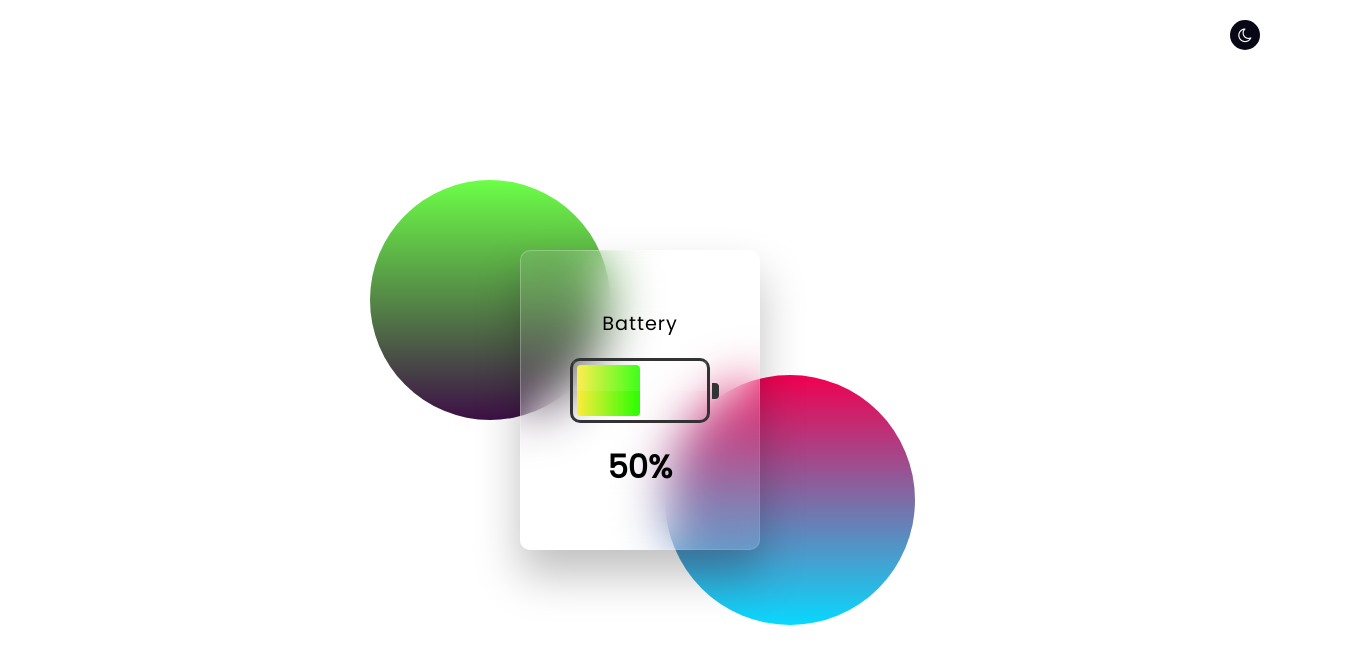
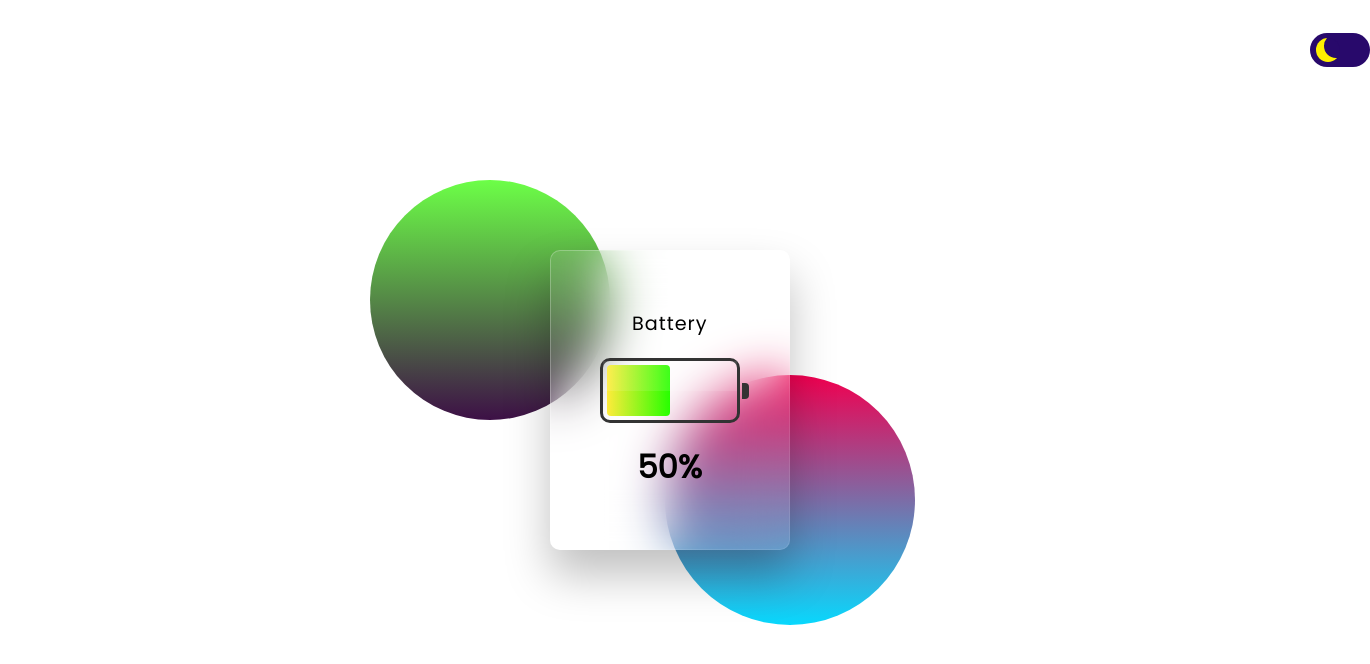
Before and after one commit to kunal28-07/Battery-Indicator-, a plain HTML site: page index.html in a window 1280 px wide. Shown: the whole page, 1370 px wide, since content can reach past the window. Drawn offline with Linux system fonts and the light colour scheme.

Commit message:
ui upgrades

```diff
--- a/index.html
+++ b/index.html
@@ -1,22 +1,27 @@
 <!DOCTYPE html>
 <html lang="en">
+
 <head>
   <meta charset="UTF-8" />
   <meta name="viewport" content="width=device-width, initial-scale=1.0" />
-    <link
-      rel="stylesheet"
-      href="https://cdnjs.cloudflare.com/ajax/libs/font-awesome/4.7.0/css/font-awesome.css"
+  <link rel="stylesheet" href="https://cdnjs.cloudflare.com/ajax/libs/font-awesome/4.7.0/css/font-awesome.css"
     integrity="sha512-5A8nwdMOWrSz20fDsjczgUidUBR8liPYU+WymTZP1lmY9G6Oc7HlZv156XqnsgNUzTyMefFTcsFH/tnJE/+xBg=="
-      crossorigin="anonymous"
-    />
+    crossorigin="anonymous" />
 
   <title>Battery Indicator</title>
   <link rel="icon" href="BI.avif" type="image/x-icon" />
   <link rel="stylesheet" href="style.css" />
 </head>
+
 <body>
   <section class="sec">
-      <div class="toggle"></div>
+    <!-- <div class="toggle"></div> -->
+
+    <label class="switch">
+      <input type="checkbox">
+      <span class="slider"></span>
+    </label>
+
     <div class="box">
       <div class="content">
         <h3>Battery</h3>
@@ -31,4 +36,5 @@
   </section>
   <script src="script.js"></script>
 </body>
+
 </html>
--- a/script.js
+++ b/script.js
@@ -7,7 +7,7 @@ navigator.getBattery().then(function (battery) {
 });
 
 let sec = document.querySelector(".sec");
-let toggle = document.querySelector(".toggle");
+let toggle = document.querySelector(".slider");
 toggle.addEventListener("click", function () {
   sec.classList.toggle("dark");
 });
--- a/style.css
+++ b/style.css
@@ -185,3 +185,60 @@ section.dark .percent {
   content: "\f185";
   color: #161623;
 }
+
+/* The switch - the box around the slider */
+.switch {
+  font-size: 17px;
+  position: relative;
+  display: inline-block;
+  width: 3.5em;
+  height: 2em;
+}
+
+/* Hide default HTML checkbox */
+.switch input {
+  opacity: 0;
+  width: 0;
+  height: 0;
+}
+
+/* The slider */
+.slider {
+  --background: #28096b;
+  position: absolute;
+  cursor: pointer;
+  top: 0;
+  left: 0;
+  right: 0;
+  bottom: 0;
+  background-color: var(--background);
+  transition: .5s;
+  border-radius: 30px;
+}
+
+.slider:before {
+  position: absolute;
+  content: "";
+  height: 1.4em;
+  width: 1.4em;
+  border-radius: 50%;
+  left: 10%;
+  bottom: 15%;
+  box-shadow: inset 8px -4px 0px 0px #fff000;
+  background: var(--background);
+  transition: .5s;
+}
+
+input:checked + .slider {
+  background-color: #522ba7;
+}
+
+input:checked + .slider:before {
+  transform: translateX(100%);
+  box-shadow: inset 15px -4px 0px 15px #fff000;
+}
+
+label{
+  bottom: 350px;
+  left: 820px;
+}
```
Lines whose indentation alone changed are shown as unchanged.
